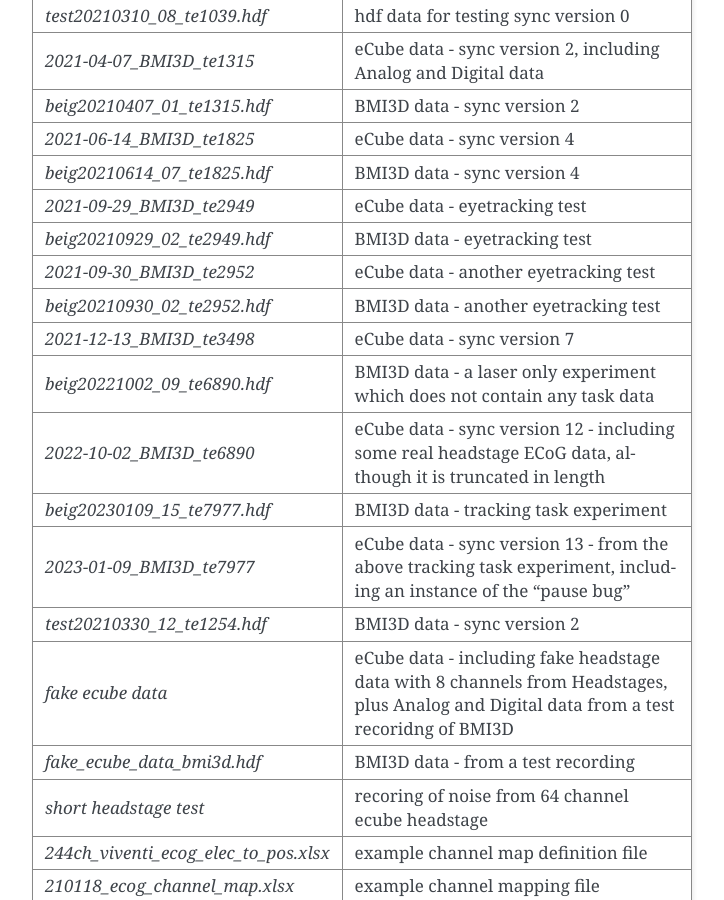
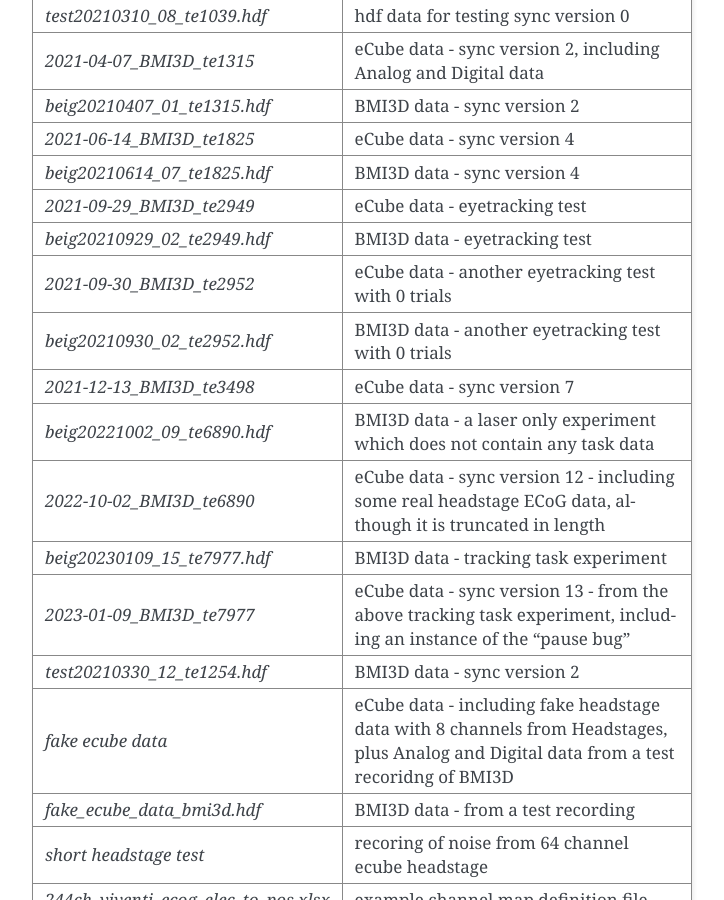
Before and after one commit to aolabNeuro/analyze, a Sphinx documentation site: the page built from docs/source/test-guidelines.rst, in a window 1280 px wide and 900 px high, scrolled down 5454 px. Shown: the whole window, without its empty margins (388-1112 px from the left). Built offline with Sphinx 7.4.7, drawn with Linux system fonts in a browser that asks for light colours.

Commit message:
update test

```diff
--- a/docs/source/test-guidelines.rst
+++ b/docs/source/test-guidelines.rst
@@ -258,9 +258,9 @@ datasets here as they become available.
    * - `beig20210929_02_te2949.hdf`
      - BMI3D data - eyetracking test
    * - `2021-09-30_BMI3D_te2952`
-     - eCube data - another eyetracking test
+     - eCube data - another eyetracking test with 0 trials
    * - `beig20210930_02_te2952.hdf`
-     - BMI3D data - another eyetracking test
+     - BMI3D data - another eyetracking test with 0 trials
    * - `2021-12-13_BMI3D_te3498`
      - eCube data - sync version 7
    * - `beig20221002_09_te6890.hdf`
```
Also changed, not shown: 1 other file.
